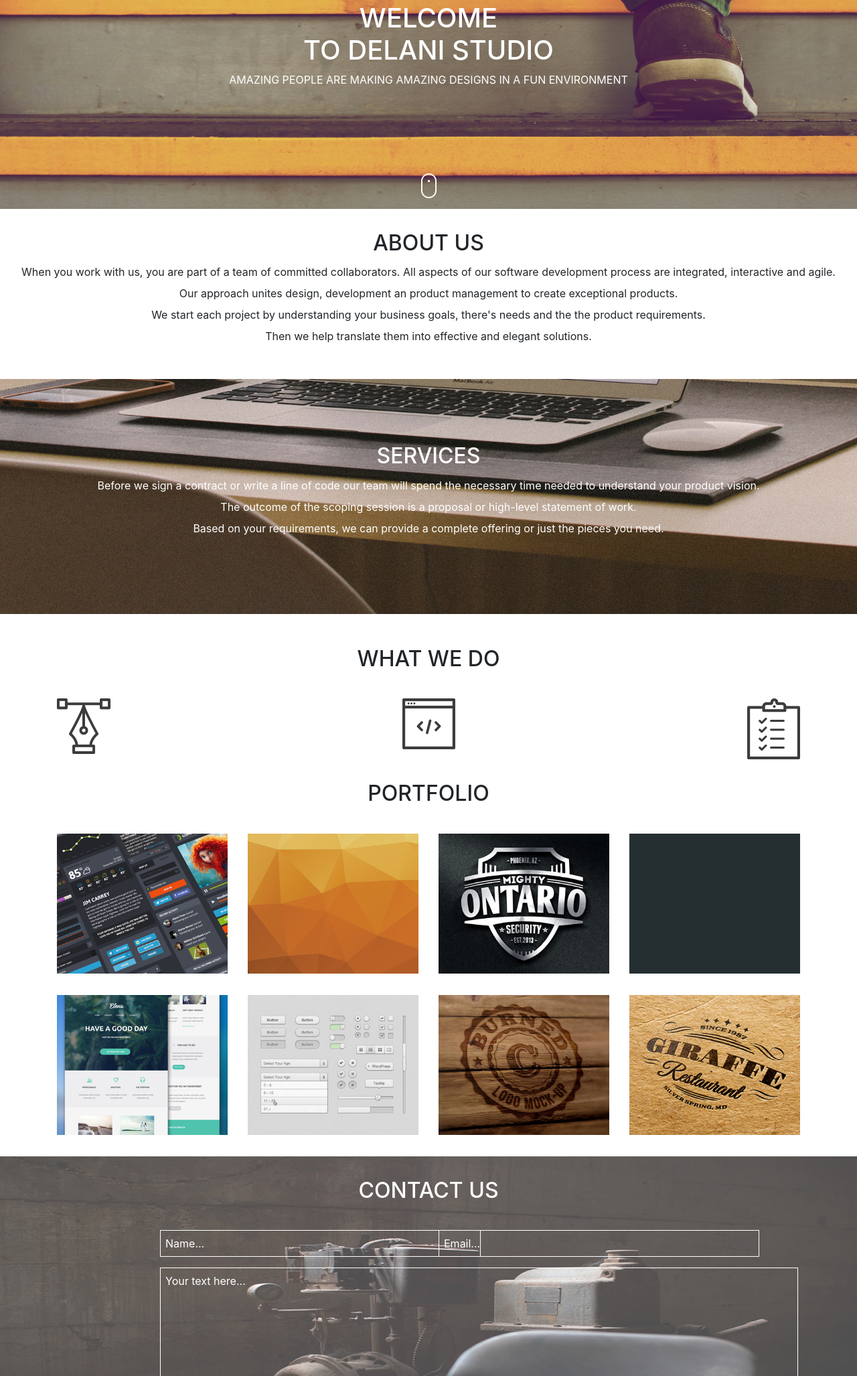
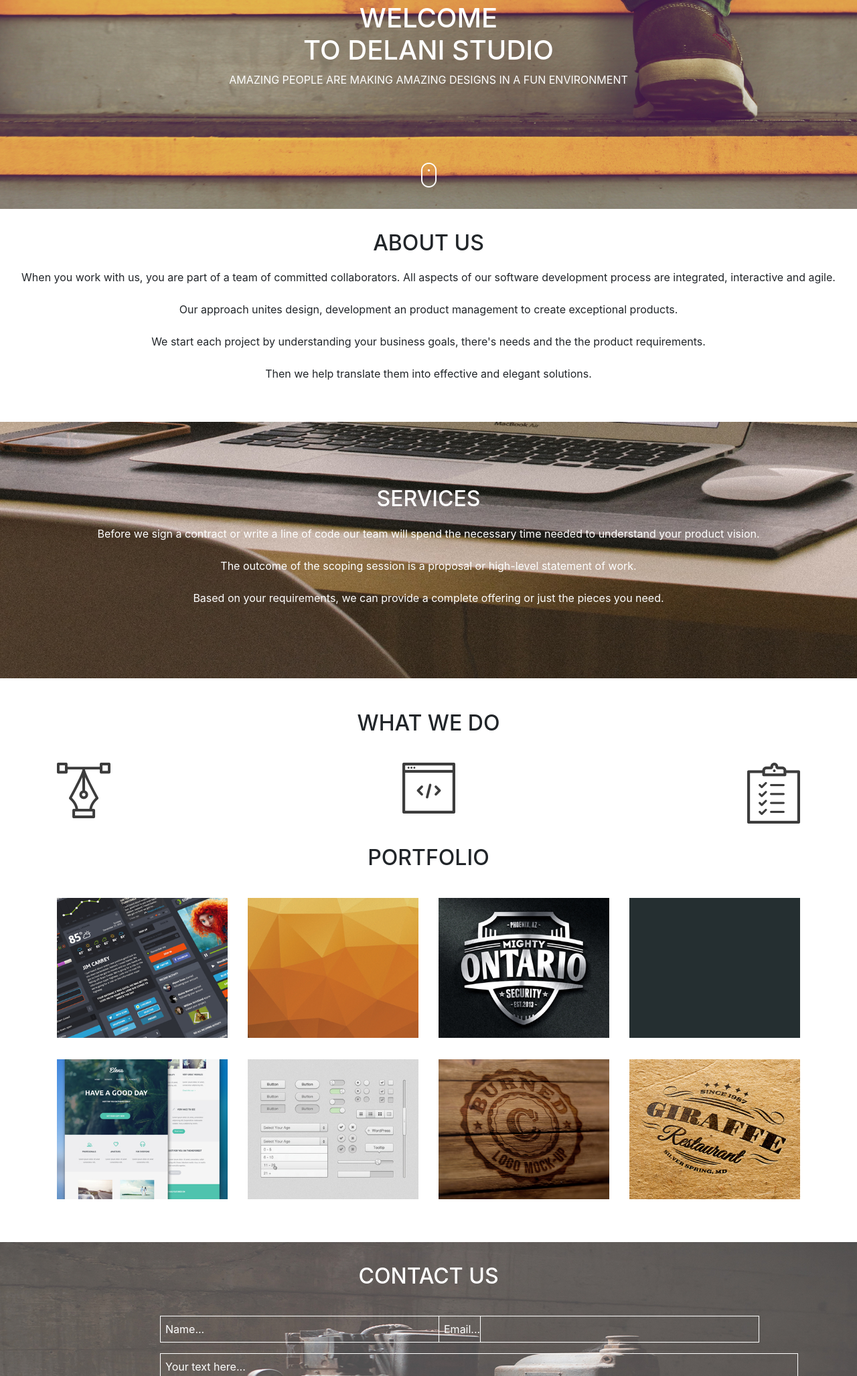
Before and after one commit to Loisa-Kitakaya/delani-studio, a plain HTML site: page index.html in a window 1280 px wide. Shown: the part 333-2388 px from the top of the page at 67% size. Drawn offline with nearby package versions, Linux system fonts and the light colour scheme.

Commit message:
|styling|-->|adds some final styling to the webpage; increases line-seze in the about-us and services section to 3rem; increaces the bottom-padding of the bottom row class div element in the portfolio section for better aesthetics|

```diff
--- a/css/styles.css
+++ b/css/styles.css
@@ -18,8 +18,8 @@
 }
 
 #mouse-click {
-  padding-top: 7rem;
-  padding-bottom: 1rem;
+  padding-top: 6rem;
+  padding-bottom: 2rem;
 }
 
 /*styling the about-us-container div element*/
@@ -34,7 +34,7 @@
 
 #about-us-description {
   padding-bottom: 2rem;
-  line-height: 2rem;
+  line-height: 3rem;
 }
 
 /*styling the service-container div element*/
@@ -52,8 +52,8 @@
 }
 
 #service-description {
-  padding-bottom: 7rem;
-  line-height: 2rem;
+  padding-bottom: 6rem;
+  line-height: 3rem;
 }
 
 /*styling the what-we-do div element within the portfolio-container div element*/
@@ -85,18 +85,13 @@
   padding-bottom: 2rem;
 }
 
-#project-icons {
-  padding-top: 2rem;
-  padding-bottom: 2rem;
-  display: flex;
-  flex-direction: row;
-  justify-items: stretch;
-  justify-content: space-evenly;
-}
-
 .image-size {
   max-width: 100%;
   max-height: 100%;
+  padding-bottom: 2rem;
+}
+
+#bottom-row-projects {
   padding-bottom: 2rem;
 }
 
--- a/index.html
+++ b/index.html
@@ -162,7 +162,7 @@
                 </p>
               </div>
             </div>
-            <div class="row">
+            <div class="row" id="bottom-row-projects">
               <div class="col-md-3">
                 <img
                   id="project-five"
```
